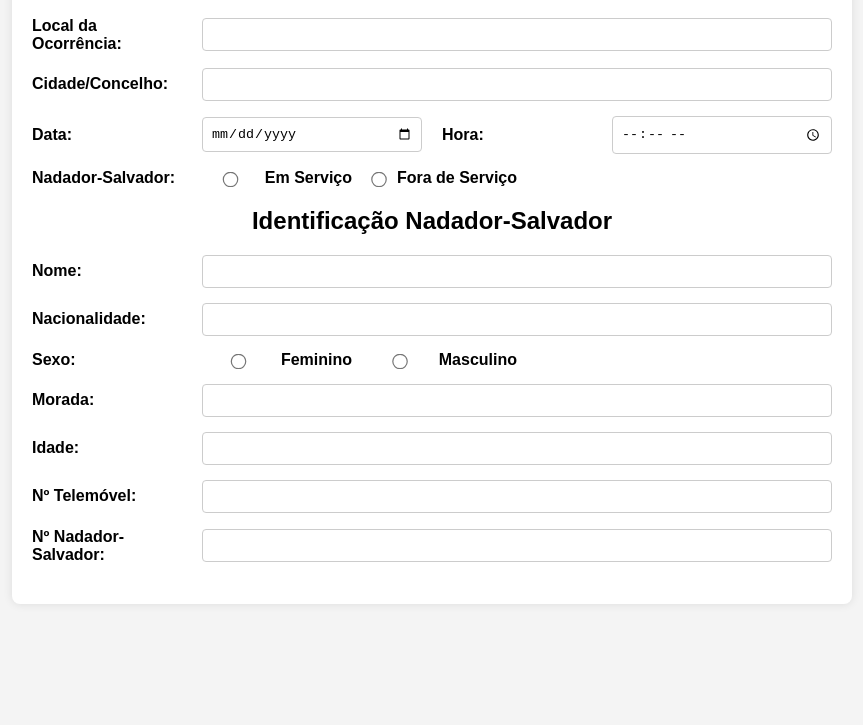
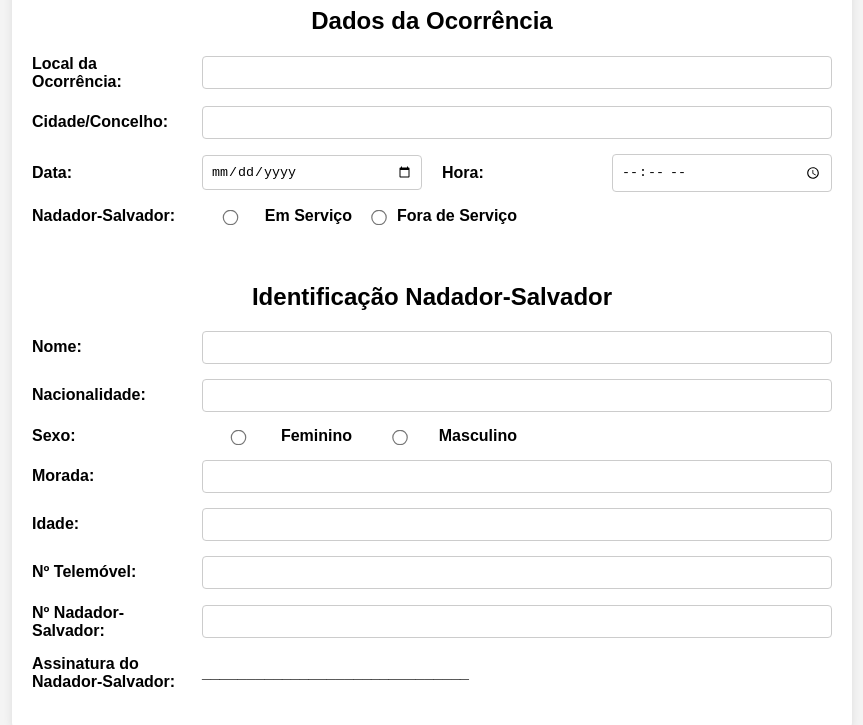
Before and after one commit to JOKAsLAB/a-salvo-website, a plain HTML site: page index.html in a window 1280 px wide. Shown: the part 151-876 px from the top of the page, without its empty margins (208-1071 px from the left). Before the commit the page ends 800 px from the top, so only its background shows below. Drawn offline with Linux system fonts and the light colour scheme.

Commit message:
Update index.html

```diff
--- a/index.html
+++ b/index.html
@@ -33,7 +33,7 @@
         }
         label {
             font-weight: bold;
-            width: 150px; /* Garante que os labels fiquem alinhados */
+            width: 150px;
         }
         input, select, textarea {
             flex: 1;
@@ -55,12 +55,14 @@
             transform: scale(1.2);
             cursor: pointer;
         }
+
     </style>
 </head>
 <body>
     <div class="container">
         <h1>Relatório de Salvamento</h1>
 
+        <br>
         <div class="section">
             <h2>Dados da Ocorrência</h2>
             <div class="field">
@@ -92,6 +94,7 @@
             </div>
         </div>
 
+        <br>
         <div class="section">
             <h2>Identificação Nadador-Salvador</h2>
             <div class="field">
@@ -131,6 +134,12 @@
                 <label>Nº Nadador-Salvador:</label>
                 <input type="text">
             </div>
+
+            <div class="field">
+                <label>Assinatura do Nadador-Salvador:</label>
+                <label>______________________________</label>
+                <div class="signature-line"></div>
+            </div>
         </div>
     </div>
 </body>
```
